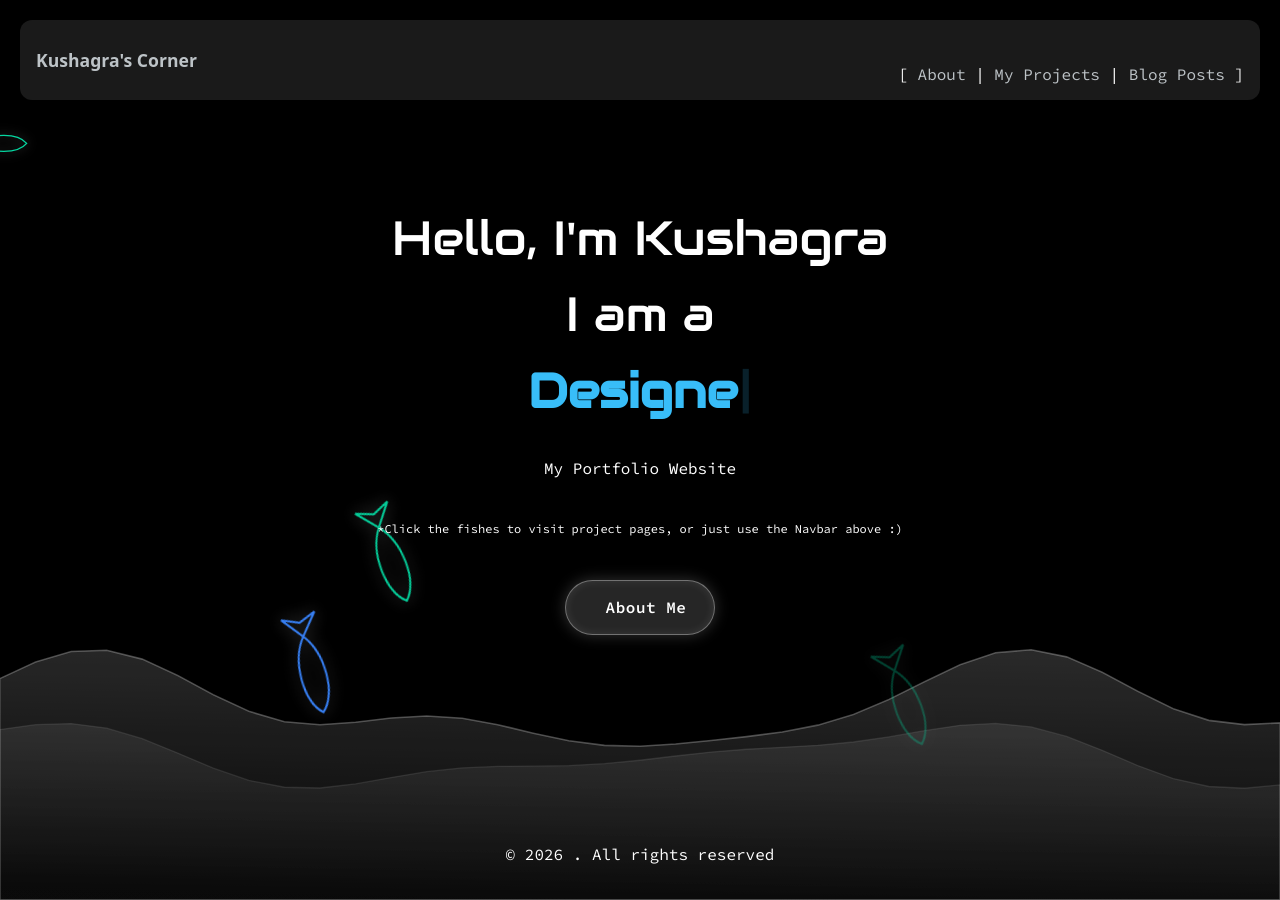
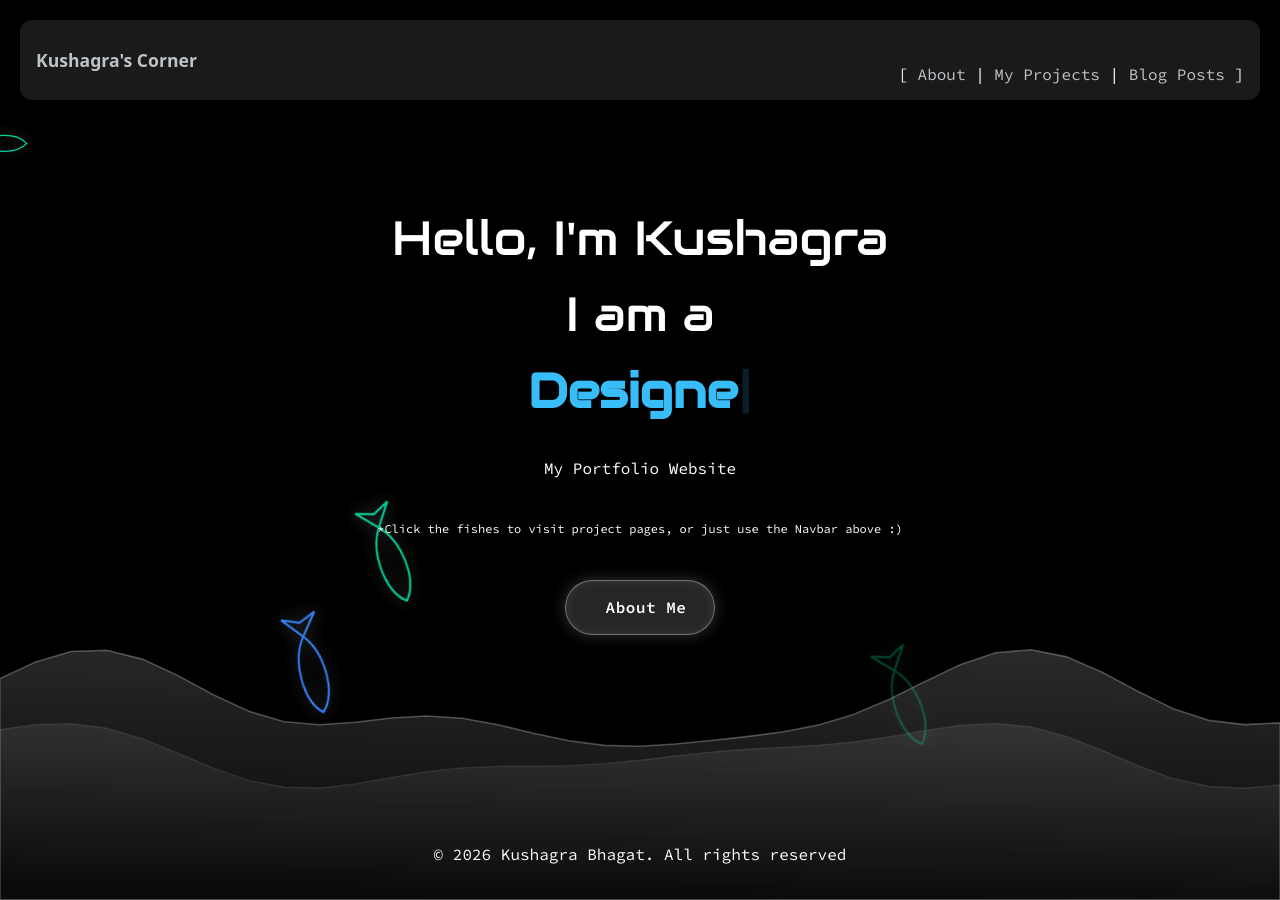
Before and after one commit to kuwushagra/kuwushagra.github.io, a Jekyll site: the page built from index.md, in a window 1280 px wide. Built offline with Jekyll 4.4.1, drawn with Linux system fonts in a browser that asks for light colours; some web fonts are replaced; a style sheet for code colours, icons or effects is not loaded; some of the changed lines change nothing that is shown.

Commit message:
Update _config.yml

```diff
--- a/_config.yml
+++ b/_config.yml
@@ -1,16 +1,14 @@
 title: "Kushagra's Corner"
 description: My Portfolio Website
-baseurl: "/"
+baseurl: ""
 url: "https://kuwushagra.github.io"
-headername: "Kushagra's Corner"
-footername: Kushagra Bhagat
+author: Kushagra Bhagat
 githublink: https://github.com/kuwushagra
 mailaddress: kushagrabhagat.work@gmail.com
 collections:
   projects:
     output: true
     permalink: /projects/:path/
-
   posts:
     output: true
     permalink: /posts/:year/:month/:day/:title.html
```
